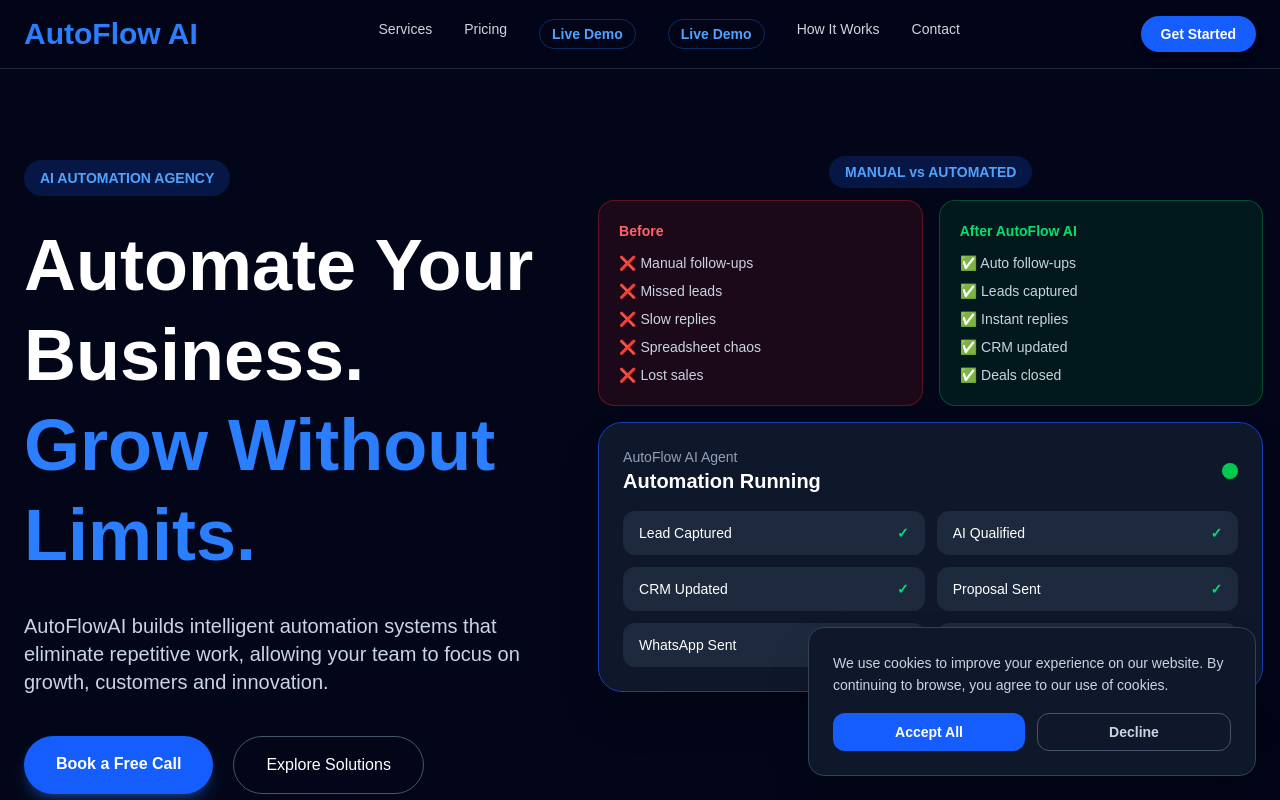
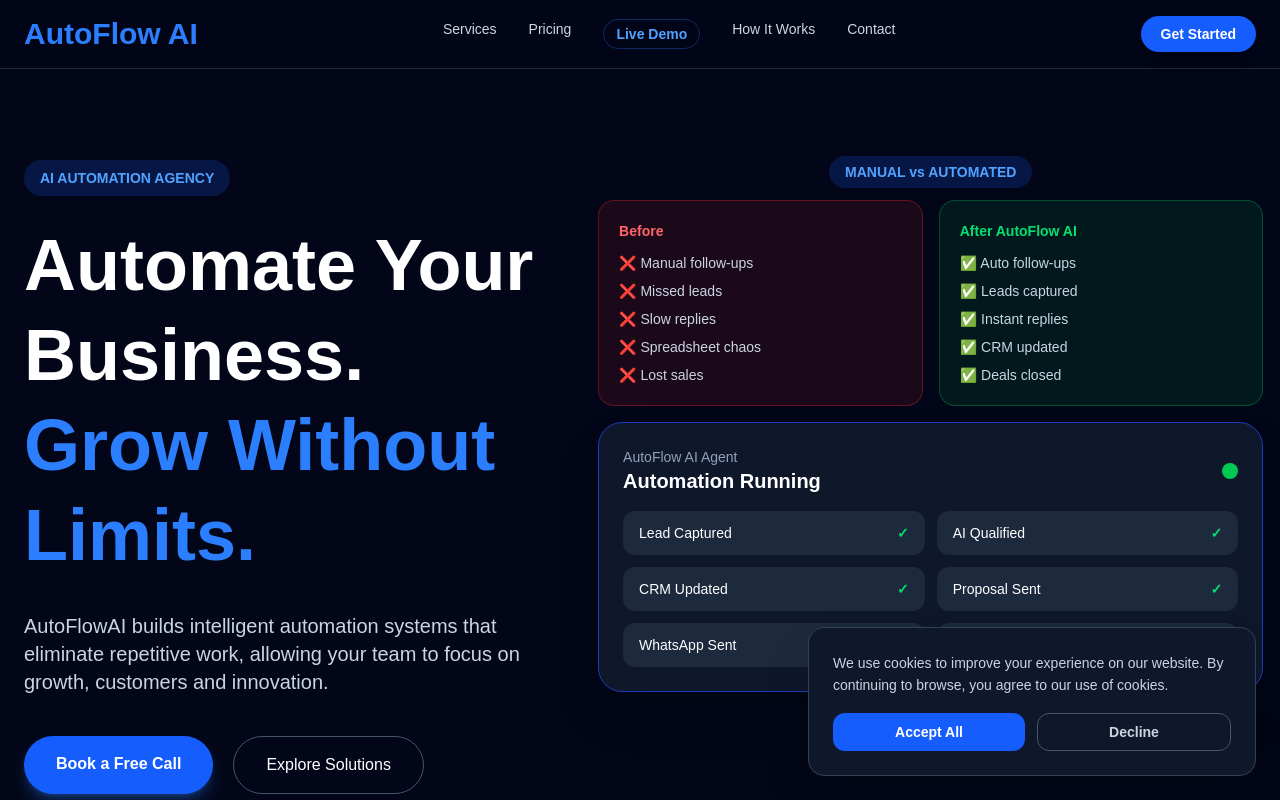
Before and after one commit to autoflowai365/autoflowai, a Next.js app: page / in a window 1280 px wide. Shown: the top 800 px of the page. Built offline with nearby package versions, Linux system fonts and the light colour scheme.

Commit message:
Live AI Demo: fix page scroll, API working perfectly

```diff
--- a/app/components/Navbar.tsx
+++ b/app/components/Navbar.tsx
@@ -35,7 +35,7 @@
         <Link href="/" className="text-xl md:text-3xl font-black text-blue-500 transition-all duration-300 hover:scale-105">AutoFlow AI</Link>
         <nav className="hidden md:flex gap-8 text-slate-200">
           <Link href="/services" className="text-gray-300 transition-all duration-300 hover:text-blue-400 text-sm">Services</Link>
-          <Link href="/pricing" className="text-gray-300 transition-all duration-300 hover:text-blue-400 text-sm">Pricing</Link><Link href="/demo" className="text-blue-400 transition-all duration-300 hover:text-blue-300 text-sm font-semibold border border-blue-500/30 px-3 py-1 rounded-full">Live Demo</Link><Link href="/demo" className="text-blue-400 transition-all duration-300 hover:text-blue-300 text-sm font-semibold border border-blue-500/30 px-3 py-1 rounded-full">Live Demo</Link>
+          <Link href="/pricing" className="text-gray-300 transition-all duration-300 hover:text-blue-400 text-sm">Pricing</Link><Link href="/demo" className="text-blue-400 transition-all duration-300 hover:text-blue-300 text-sm font-semibold border border-blue-500/30 px-3 py-1 rounded-full">Live Demo</Link>
           <Link href="/#how-it-works" className="text-gray-300 transition-all duration-300 hover:text-blue-400 text-sm">How It Works</Link>
           <Link href="/#contact" className="text-gray-300 transition-all duration-300 hover:text-blue-400 text-sm">Contact</Link>
         </nav>
--- a/app/demo/page.tsx
+++ b/app/demo/page.tsx
@@ -52,7 +52,7 @@
   }, [activeDemo]);
 
   useEffect(() => {
-    bottomRef.current?.scrollIntoView({ behavior: "smooth" });
+    if (bottomRef.current) { bottomRef.current.scrollIntoView({ behavior: "smooth", block: "nearest" }); }
   }, [messages]);
 
   async function sendMessage(text?: string) {
```
